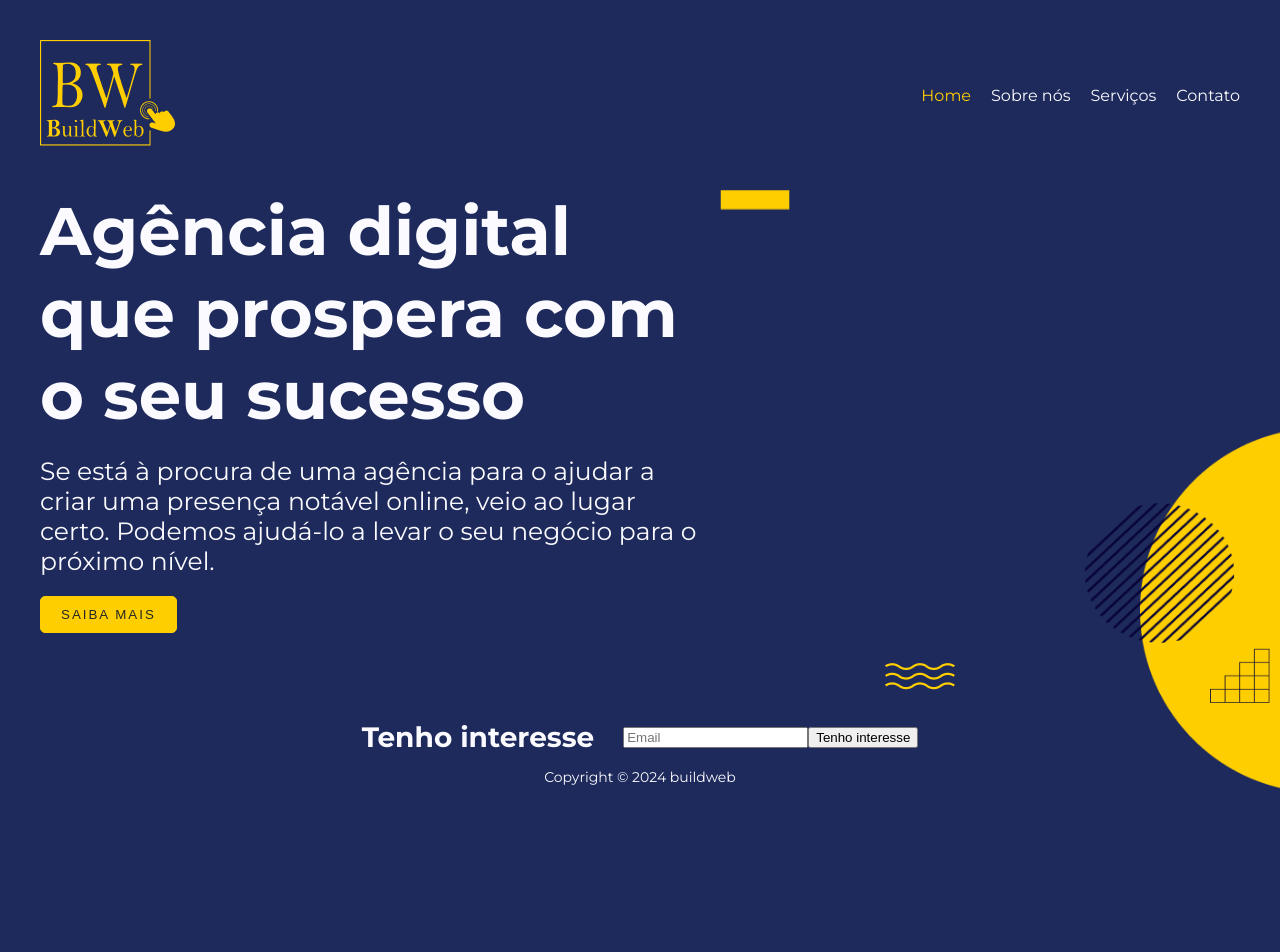
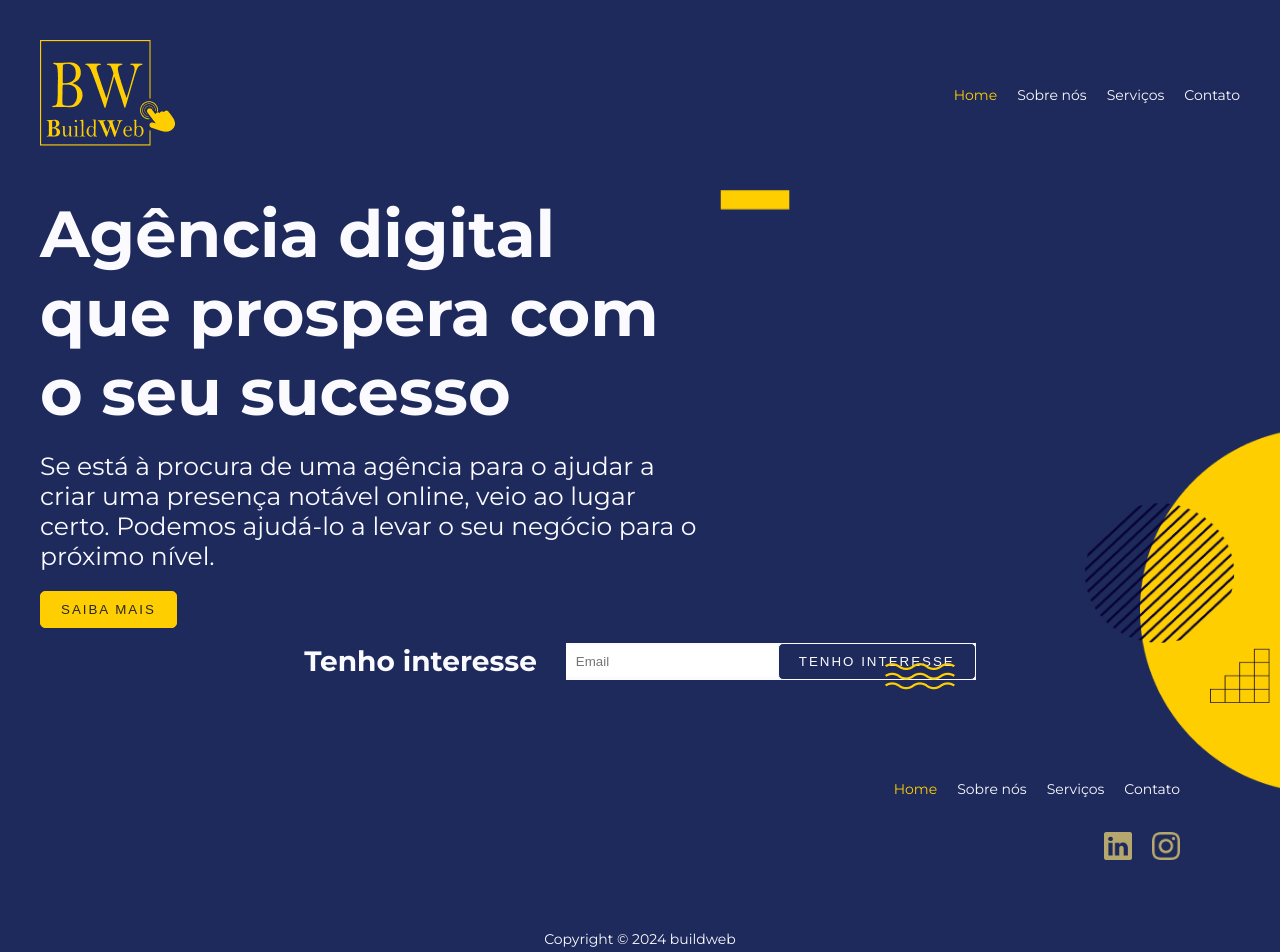
Before and after one commit to scallopc/buildweb, a Vue app: page / in a window 1280 px wide. Shown: the top 952 px of the page. Before the commit the page ends 800 px from the top, so only its background shows below. Built offline with nearby package versions, Linux system fonts and the light colour scheme.

Commit message:
add menu and icons

```diff
--- a/src/assets/scss/style.scss
+++ b/src/assets/scss/style.scss
@@ -19,17 +19,17 @@ body {
 }
 
 html {
-  font-size: 16px;
+  font-size: 14px;
 }
 
 h1 {
-margin: 0;
+  margin: 0;
 }
 
 a {
-text-decoration: none;
+  text-decoration: none;
 }
 
 .m-deafult {
-  margin: 40px ;
+  margin: 40px;
 }
--- a/src/components/button.vue
+++ b/src/components/button.vue
@@ -43,8 +43,8 @@ const buttonClass = computed(() => {
 }
 
 .outline {
-  border: 1px solid $night;
-  background-color: transparent;
-  color: $night;
+  border: 1px solid $ghost-white;
+  background-color: $prussian-blue;
+  color: $ghost-white;
 }
 </style>
--- a/src/components/footer.vue
+++ b/src/components/footer.vue
@@ -4,23 +4,65 @@
       <h1>Tenho interesse</h1>
       <div class="subscription-form">
         <input type="email" placeholder="Email" />
-        <button>Tenho interesse</button>
+        <Button name="Tenho interesse" type="outline" />
+      </div>
+    </div>
+    <div class="menu-container">
+      <Menu />
+      <div class="social-container">
+        <img src="../assets/images/icons/linkedin.png" alt="" />
+        <img src="../assets/images/icons/instagran.png" alt="" />
       </div>
     </div>
     <p>Copyright © 2024 buildweb</p>
   </footer>
 </template>
 
-<style scoped>
+<script setup>
+import Button from './button.vue';
+import Menu from './menu.vue';
+</script>
+
+<style lang="scss" scoped>
+@import '../assets/scss/variables.scss';
+
 p {
   text-align: center;
-  font-size: 14px;
 }
+
 .subscription-container {
   display: flex;
   gap: 29px;
   text-align: center;
   align-items: center;
   justify-content: center;
+
+  .subscription-form {
+    background: $ghost-white;
+
+    input {
+      width: 200px;
+      height: 30px;
+      border: none;
+      outline-color: 0;
+      padding-left: 10px;
+    }
+  }
+}
+.menu-container {
+  display: flex;
+  flex-direction: column;
+  align-items: flex-end;
+  z-index: 1;
+  position: relative;
+  margin: 100px 100px 70px 0;
+  gap: 34px;
+  .social-container {
+    display: flex;
+    gap: 20px;
+    img {
+      width: 28px;
+    }
+  }
 }
 </style>
--- a/src/components/header.vue
+++ b/src/components/header.vue
@@ -4,32 +4,13 @@
       <img src="../assets//images/logo/buildweblogo.png" alt="build web logo" />
     </div>
     <div>
-      <Menu :item="menuItem" />
+      <Menu />
     </div>
   </header>
 </template>
 
 <script setup>
 import Menu from './menu.vue';
-
-const menuItem = [
-  {
-    label: 'Home',
-    route: '/',
-  },
-  {
-    label: 'Sobre nós',
-    route: '/about',
-  },
-  {
-    label: 'Serviços',
-    route: '/service',
-  },
-  {
-    label: 'Contato',
-    route: '/contact',
-  },
-];
 </script>
 
 <style scoped>
--- a/src/components/menu.vue
+++ b/src/components/menu.vue
@@ -1,7 +1,11 @@
 <template>
   <div class="menu">
-        <router-link v-for="item in props.item" :key="item.label" :to="item.route"
-            :class="['menu-item', { active: isActiveRoute(item.route) }]">
+    <router-link
+      v-for="item in menuItem"
+      :key="item.label"
+      :to="item.route"
+      :class="['menu-item', { active: isActiveRoute(item.route) }]"
+    >
       <div>
         <span>{{ item.label }}</span>
       </div>
@@ -10,13 +14,31 @@
 </template>
 
 <script setup>
-import { ref, defineProps } from "vue";
-import { useRoute } from "vue-router";
+import { ref, defineProps } from 'vue';
+import { useRoute } from 'vue-router';
 
+const menuItem = [
+  {
+    label: 'Home',
+    route: '/',
+  },
+  {
+    label: 'Sobre nós',
+    route: '/about',
+  },
+  {
+    label: 'Serviços',
+    route: '/service',
+  },
+  {
+    label: 'Contato',
+    route: '/contact',
+  },
+];
 const props = defineProps({
   item: {
     type: Array,
-        required: true,
+    required: false,
   },
 });
 
@@ -25,11 +47,10 @@ const route = useRoute();
 const isActiveRoute = (routePath) => {
   return route.path === routePath;
 };
-
 </script>
 
 <style lang="scss" scoped>
-@import "../assets/scss/variables.scss";
+@import '../assets/scss/variables.scss';
 
 .menu {
   display: flex;
```
Also changed, not shown: src/assets/images/icons/instagran.png (added), src/assets/images/icons/linkedin.png (added). Lines whose indentation alone changed are shown as unchanged.
